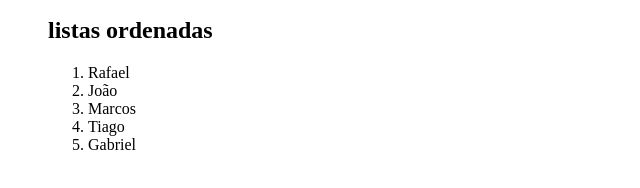
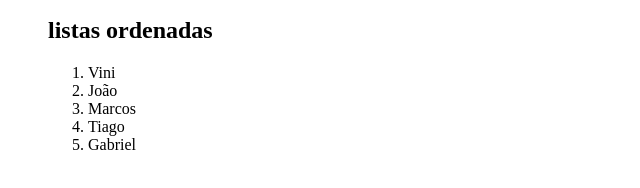
Before and after one commit to Rafael6amorim/lista, a plain HTML site: page index.html in a window 1280 px wide. Shown: the part 310-498 px from the top of the page, 0-640 px from the left. Drawn offline with Linux system fonts and the light colour scheme.

Commit message:
troca de Rafael para Vini

```diff
--- a/index.html
+++ b/index.html
@@ -22,7 +22,7 @@
         <li>j</li>
  <h2>listas ordenadas </h2>
     <ol>
-        <li>Rafael</li>
+        <li>Vini</li>
         <li>João</li>
         <li>Marcos</li>
         <li>Tiago</li>
```
